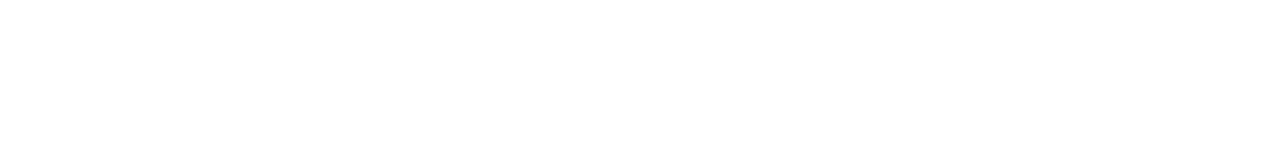
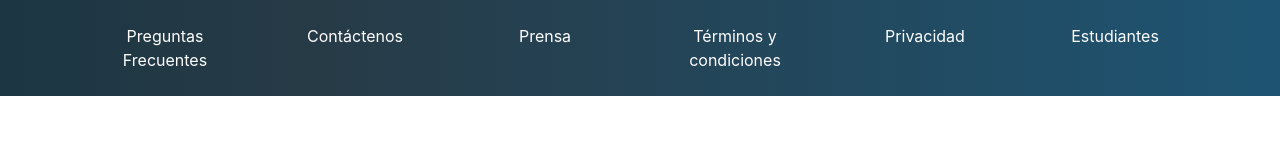
Before and after one commit to diogosss/diorConf, a plain HTML site: page index.html in a window 1280 px wide. Drawn offline with nearby package versions, Linux system fonts and the light colour scheme.

Commit message:
[7] Footer

```diff
--- /dev/null
+++ b/index.css
@@ -0,0 +1,7 @@
+#footer{
+  background: linear-gradient(90deg, #1c3643, #273b47 25%, #1e5472);
+}
+
+#footer a{
+  color: white;
+}
--- a/index.html
+++ b/index.html
@@ -8,12 +8,39 @@
     <!-- Bootstrap CSS -->
     <link rel="stylesheet" href="https://cdn.jsdelivr.net/npm/bootstrap@4.3.1/dist/css/bootstrap.min.css" integrity="sha384-ggOyR0iXCbMQv3Xipma34MD+dH/1fQ784/j6cY/iJTQUOhcWr7x9JvoRxT2MZw1T" crossorigin="anonymous">
 
+    <!-- Estilos css -->
+    <link rel="stylesheet" href="./index.css" >
 
-    <title>Hello, world!</title>
+    <title>DevSyrc Config Hawai</title>
   </head>
   <body>
 
+    <footer id="footer" class="pb-4 pt-4">
+      <div class="container">
+        <div class="row text-center">
+          <div class="col-12 col-lg">
+            <a href="#">Preguntas Frecuentes</a>
+          </div>
+          <div class="col-12 col-lg">
+            <a href="#">Contáctenos</a>
+          </div>
+          <div class="col-12 col-lg">
+            <a href="#">Prensa</a>
+          </div>
+          <div class="col-12 col-lg">
+            <a href="#">Términos y condiciones</a>
+          </div>
+          <div class="col-12 col-lg">
+            <a href="#">Privacidad</a>
+          </div>
+          <div class="col-12 col-lg">
+            <a href="#">Estudiantes</a>
+          </div>
+        </div>
 
+      </div>
+      </div>
+    </footer>
 
 
 
```
